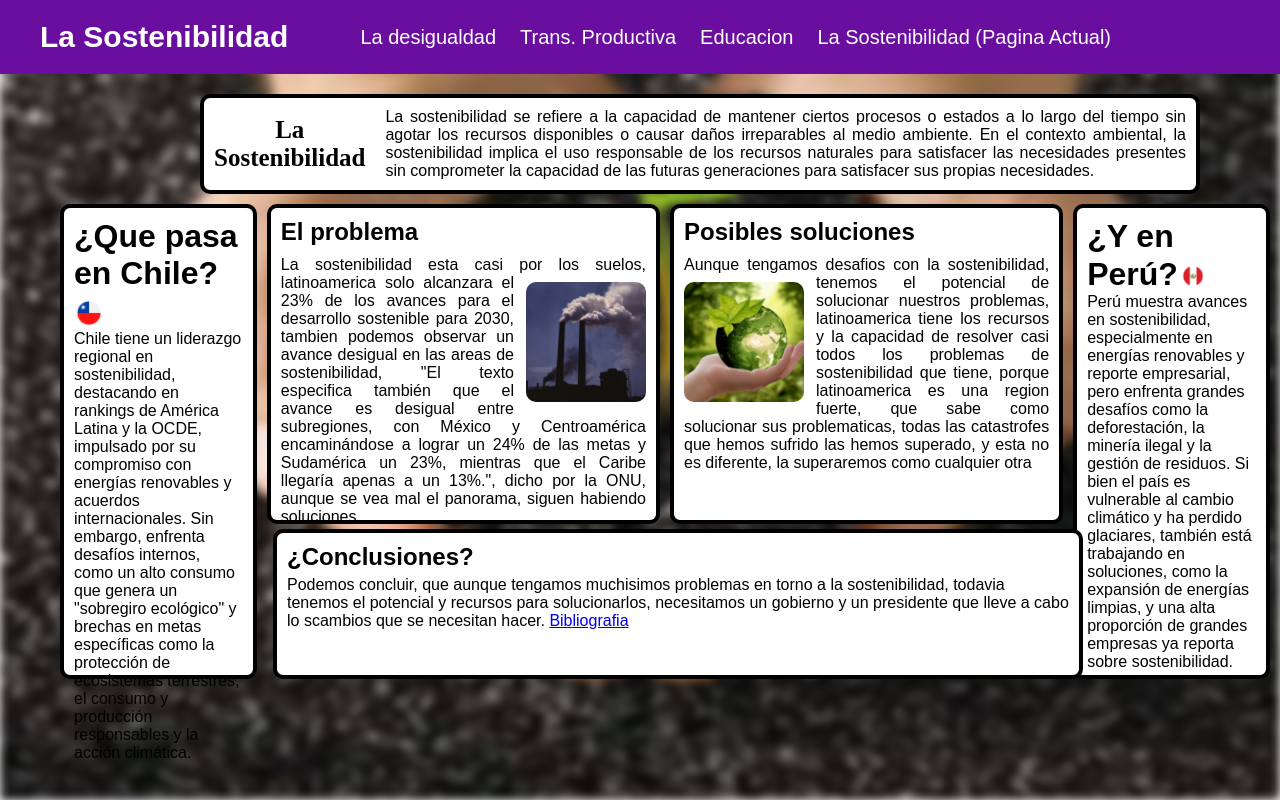
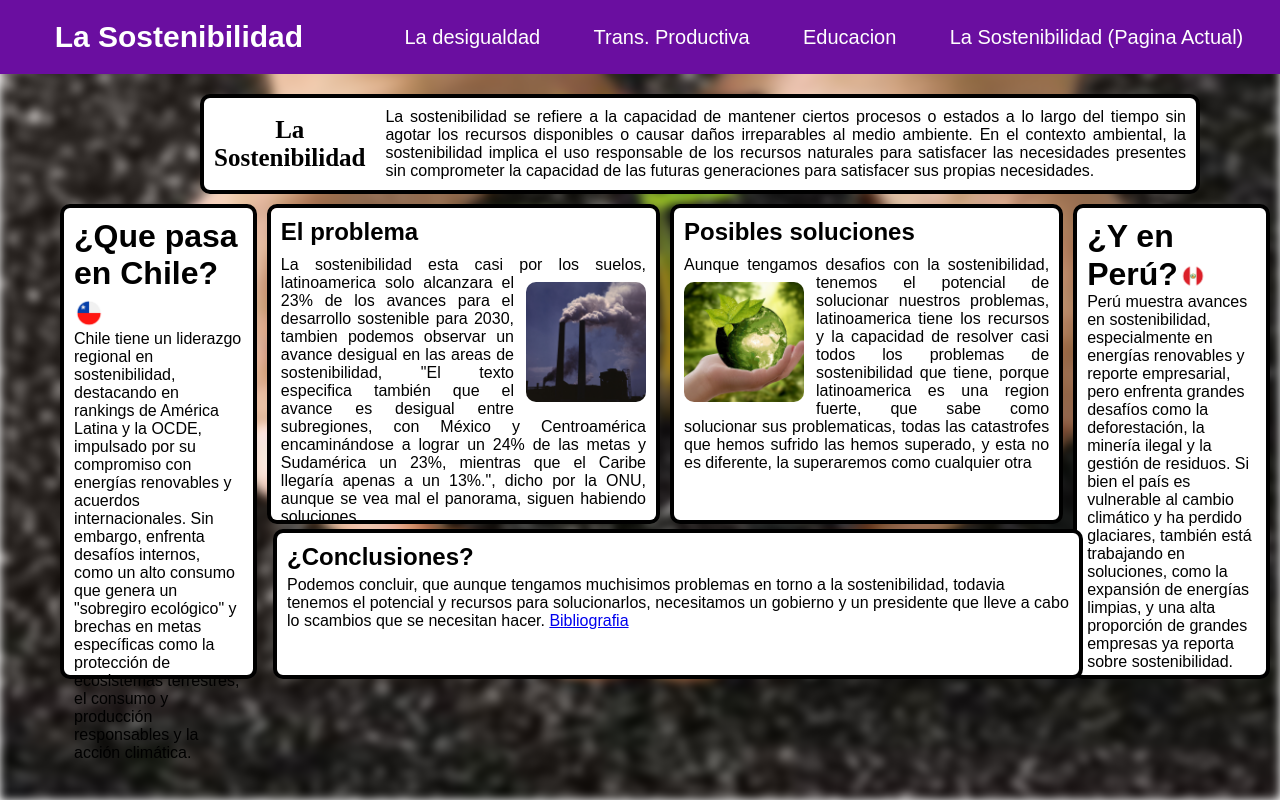
Before and after one commit to Tezk0/Repo-TareaCYLRL, a plain HTML site: page index.html in a window 1280 px wide. Drawn offline with nearby package versions, Linux system fonts and the light colour scheme; a web font is replaced by a local one.

Commit message:
version 67.41

```diff
--- a/css/styles.css
+++ b/css/styles.css
@@ -18,7 +18,7 @@ body{
 .navbar{
     display: flex;
     align-items: center;
-    justify-content: top;
+    justify-content: space-around;
     background-color: rgb(106, 14, 160);
     padding: 20px;
     text-align: center;
```
